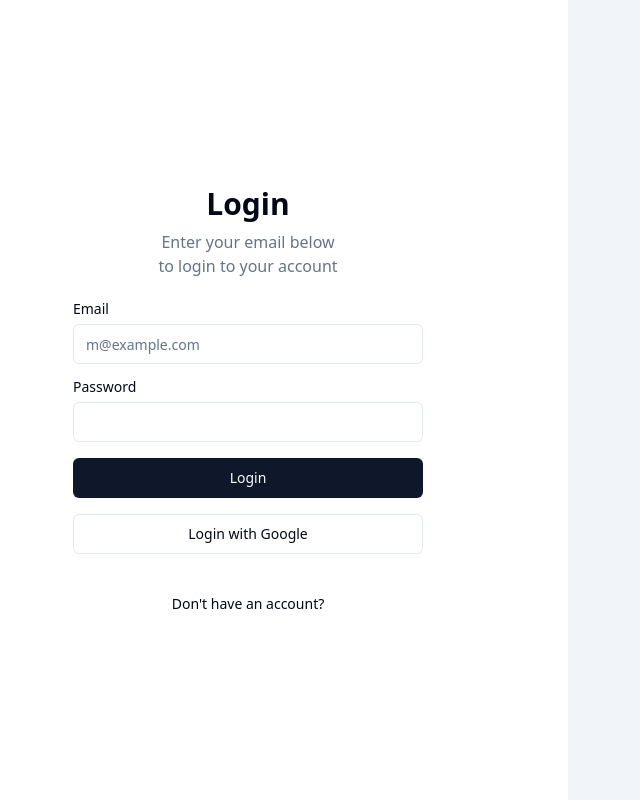
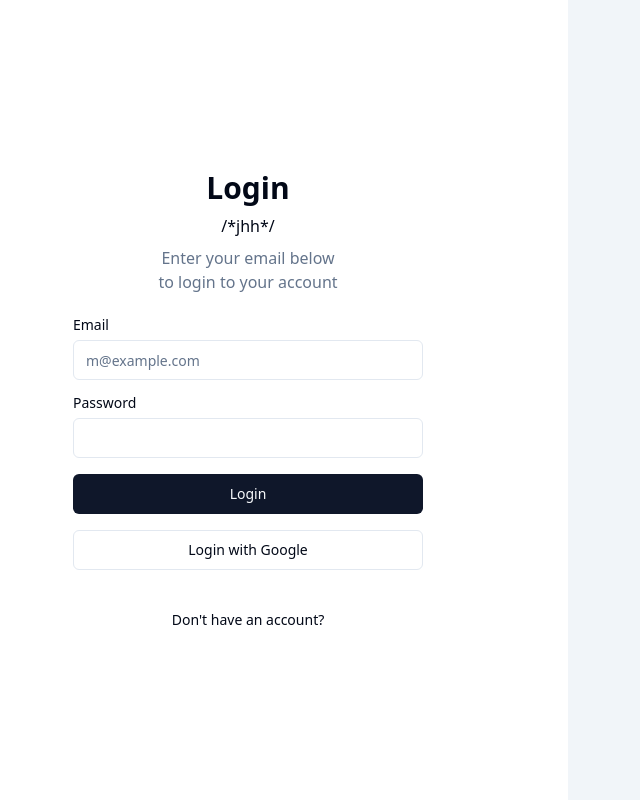
Before and after one commit to hassan1032/PortFolio-frontend, a React (Vite) app: page /login in a window 1280 px wide. Shown: the whole page, without its empty margins (72-712 px from the left). Built offline with nearby package versions, Linux system fonts and the light colour scheme.

Commit message:
change test

```diff
--- a/src/Pages/Login.jsx
+++ b/src/Pages/Login.jsx
@@ -10,6 +10,7 @@ export function Login() {
         <div className="mx-auto grid w-[350px] gap-6">
           <div className="grid gap-2 text-center">
             <h1 className="text-3xl font-bold">Login</h1>
+            /*jhh*/
             <p className="text-balance text-muted-foreground">
               Enter your email below to login to your account
             </p>
```
